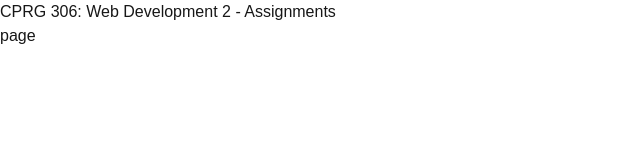
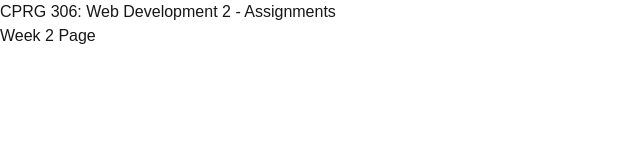
Before and after one commit to Gagandeep9354/cprg306-assignments, a Next.js app: page / in a window 1280 px wide. Shown: the top 160 px of the page, without its empty margins (0-640 px from the left). Built offline with nearby package versions, Linux system fonts and the light colour scheme.

Commit message:
Replaced anchor tags with Link component

```diff
--- a/app/page.js
+++ b/app/page.js
@@ -1,12 +1,12 @@
 import React from 'react'
-
+import Link from 'next/link'
 
 function page() {
   return (
-    <>
+    <div>
       <h1>CPRG 306: Web Development 2 - Assignments</h1>
-      <a href='./week-2'>page</a>
-    </>
+      <Link href="/week-2"> Week 2 Page </Link>
+    </div>
   )
 }
 
--- a/app/week-2/student-info.js
+++ b/app/week-2/student-info.js
@@ -1,9 +1,11 @@
 import React from "react";
+import Link from "next/link";
+
 function StudentInfo() {
     return(
         <>
             <h1>Gagandeep Singh</h1>
-            GitHub Repository Link : <a href="https://github.com/Gagandeep9354/cprg306-assignments.git">cprg306-assignments</a>
+            GitHub Repository Link : <Link href="https://github.com/Gagandeep9354/cprg306-assignments.git">cprg306-assignments</Link>
         </>
     )
 }
```
